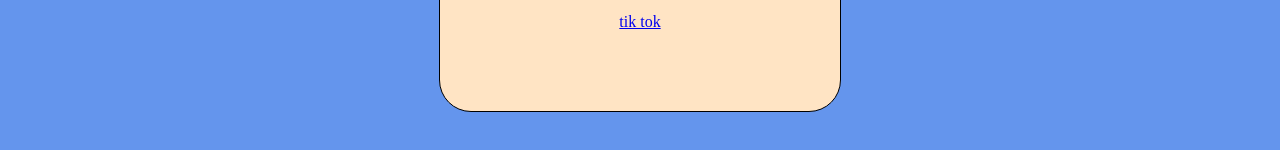
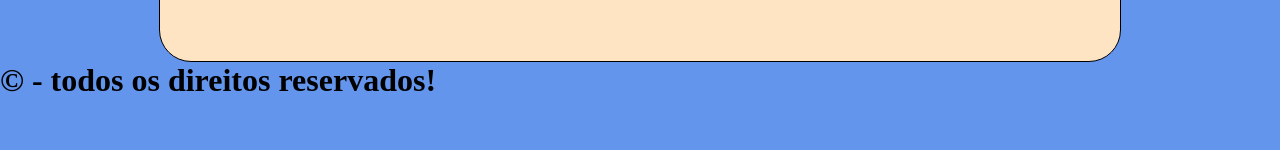
Before and after one commit to kaiopistoludo/links, a plain HTML site: page index.html in a window 1280 px wide. Shown: the part 638-788 px from the top of the page. Drawn offline with Linux system fonts and the light colour scheme.

Commit message:
adicionando o footer

```diff
--- a/index.html
+++ b/index.html
@@ -13,5 +13,9 @@
         <a href="instagram.com">instagram</a>
         <a href="tiktok.com">tik tok</a>
     </div>
+
+    <footer>
+        <h1>&copy; - todos os direitos reservados!</h1>
+    </footer>
 </body>
 </html>
--- a/style.css
+++ b/style.css
@@ -4,9 +4,6 @@
 }
 
 body {
-    display: flex;
-    align-items: center;
-    justify-content: center;
     height: 100vh;
     background-color: cornflowerblue;
 }
@@ -21,6 +18,8 @@ body {
     padding: 5em;
     border-radius: 2em;
     border: 1px solid #000 ;
+    max-width: 50em;
+    margin: 0 auto;
 }
 
 .container > img {
```
